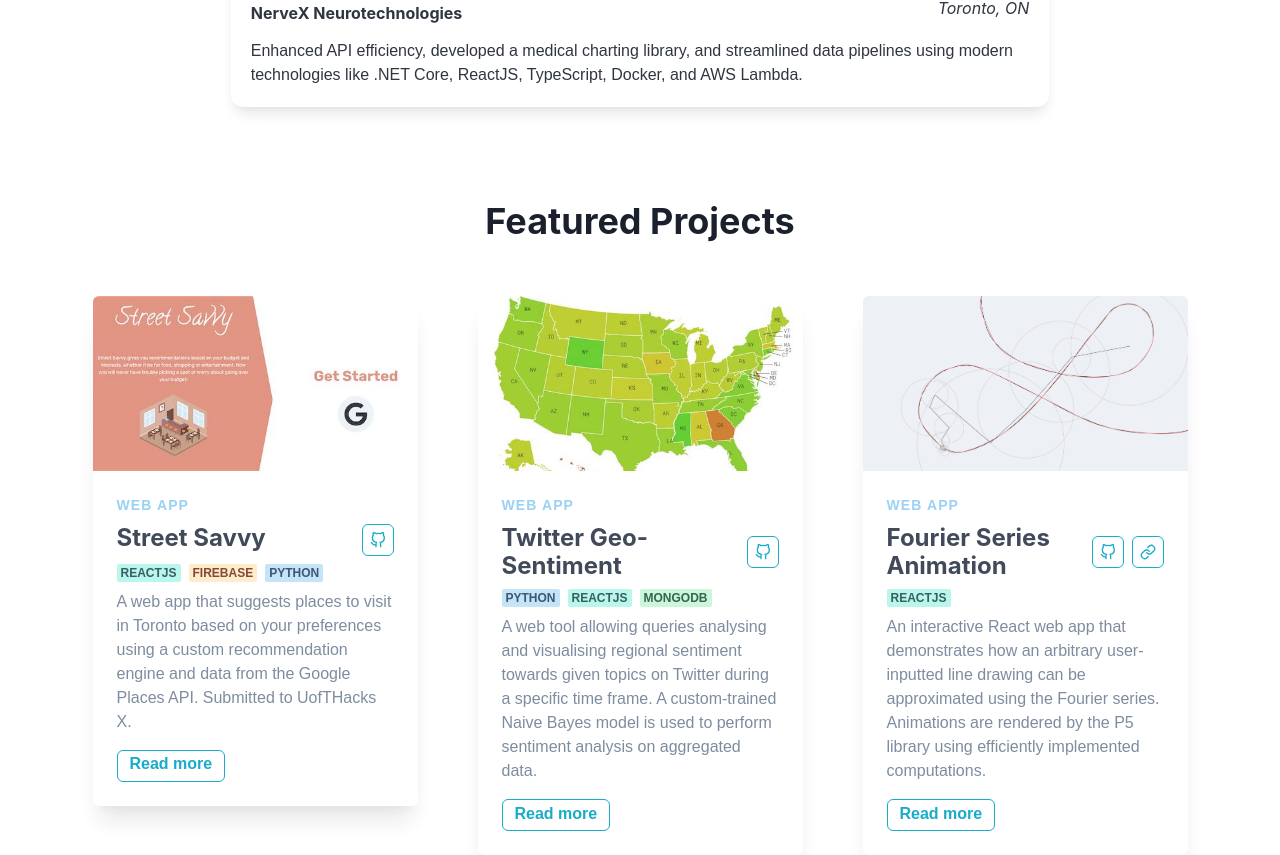
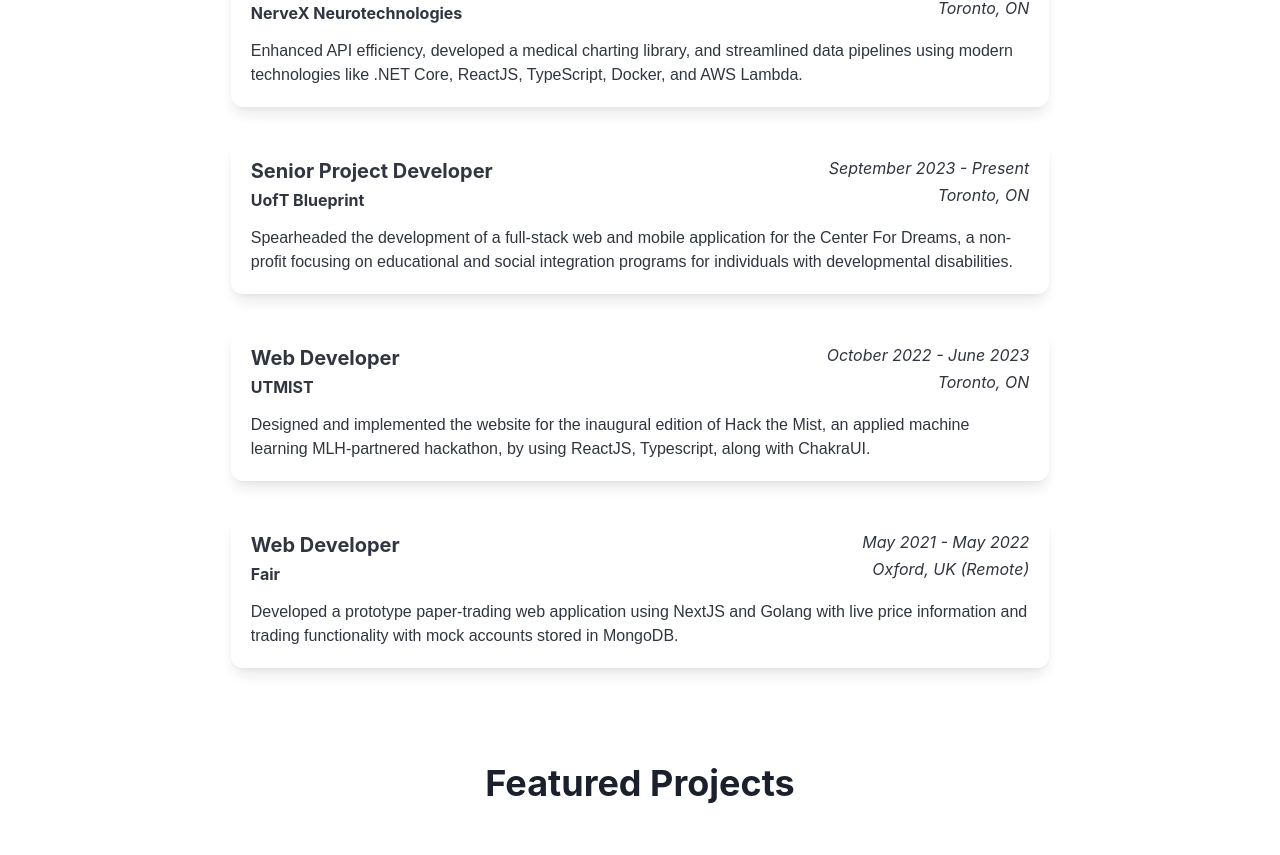
Before and after one commit to jasonfyw/jasonfyw.github.io, a React (Create React App) app: page /#/ in a window 1280 px wide. Shown: the part 1974-2829 px from the top of the page. Built offline with nearby package versions, Linux system fonts and the light colour scheme; a web font is replaced by a local one.

Commit message:
add: experience data

```diff
--- a/src/components/Experience/Experience.tsx
+++ b/src/components/Experience/Experience.tsx
@@ -7,6 +7,7 @@
 import Fade from 'react-reveal/Fade';
 import { Element } from 'react-scroll';
 import ExperienceCard from './ExperienceCard';
+import { experienceData } from '../../data/experienceData';
 
 const Experience = () => {
     return (
@@ -16,13 +17,21 @@
                     <Fade>
                         <Heading as='h2'>Experience</Heading>
                     </Fade>
-                    <ExperienceCard
-                        title={'Software Engineer Intern'}
-                        company={'NerveX Neurotechnologies'}
-                        location={'Toronto, ON'}
-                        dates={'May 2023 - Present'}
-                        description={'Enhanced API efficiency, developed a medical charting library, and streamlined data pipelines using modern technologies like .NET Core, ReactJS, TypeScript, Docker, and AWS Lambda.'}
-                    />
+                    {
+                        experienceData.map((experience, i) => {
+                            return (
+                                <Fade bottom cascade duration={500} key={i}>
+                                    <ExperienceCard
+                                        title={experience.title}
+                                        company={experience.company}
+                                        location={experience.location}
+                                        dates={experience.dates}
+                                        description={experience.description}
+                                    />
+                                </Fade>
+                            );
+                        })
+                    }
                 </VStack>
             </Container>
         </Element>
--- /dev/null
+++ b/src/data/experienceData.tsx
@@ -0,0 +1,36 @@
+interface ExperienceData {
+    title: string,
+    company: string,
+    location: string,
+    dates: string,
+    description: string,
+    logoSrc?: string | null,
+}
+
+export const experienceData: ExperienceData[] = [
+    {
+        title: 'Software Engineer Intern',
+        company: 'NerveX Neurotechnologies',
+        location: 'Toronto, ON',
+        dates: 'May 2023 - Present',
+        description: 'Enhanced API efficiency, developed a medical charting library, and streamlined data pipelines using modern technologies like .NET Core, ReactJS, TypeScript, Docker, and AWS Lambda.',
+    }, {
+        title: 'Senior Project Developer',
+        company: 'UofT Blueprint',
+        location: 'Toronto, ON',
+        dates: 'September 2023 - Present',
+        description: 'Spearheaded the development of a full-stack web and mobile application for the Center For Dreams, a non-profit focusing on educational and social integration programs for individuals with developmental disabilities.'
+    }, {
+        title: 'Web Developer',
+        company: 'UTMIST',
+        location: 'Toronto, ON',
+        dates: 'October 2022 - June 2023',
+        description: 'Designed and implemented the website for the inaugural edition of Hack the Mist, an applied machine learning MLH-partnered hackathon, by using ReactJS, Typescript, along with ChakraUI.'
+    }, {
+        title: 'Web Developer',
+        company: 'Fair',
+        location: 'Oxford, UK (Remote)',
+        dates: 'May 2021 - May 2022',
+        description: 'Developed a prototype paper-trading web application using NextJS and Golang with live price information and trading functionality with mock accounts stored in MongoDB.'
+    }
+]
```
